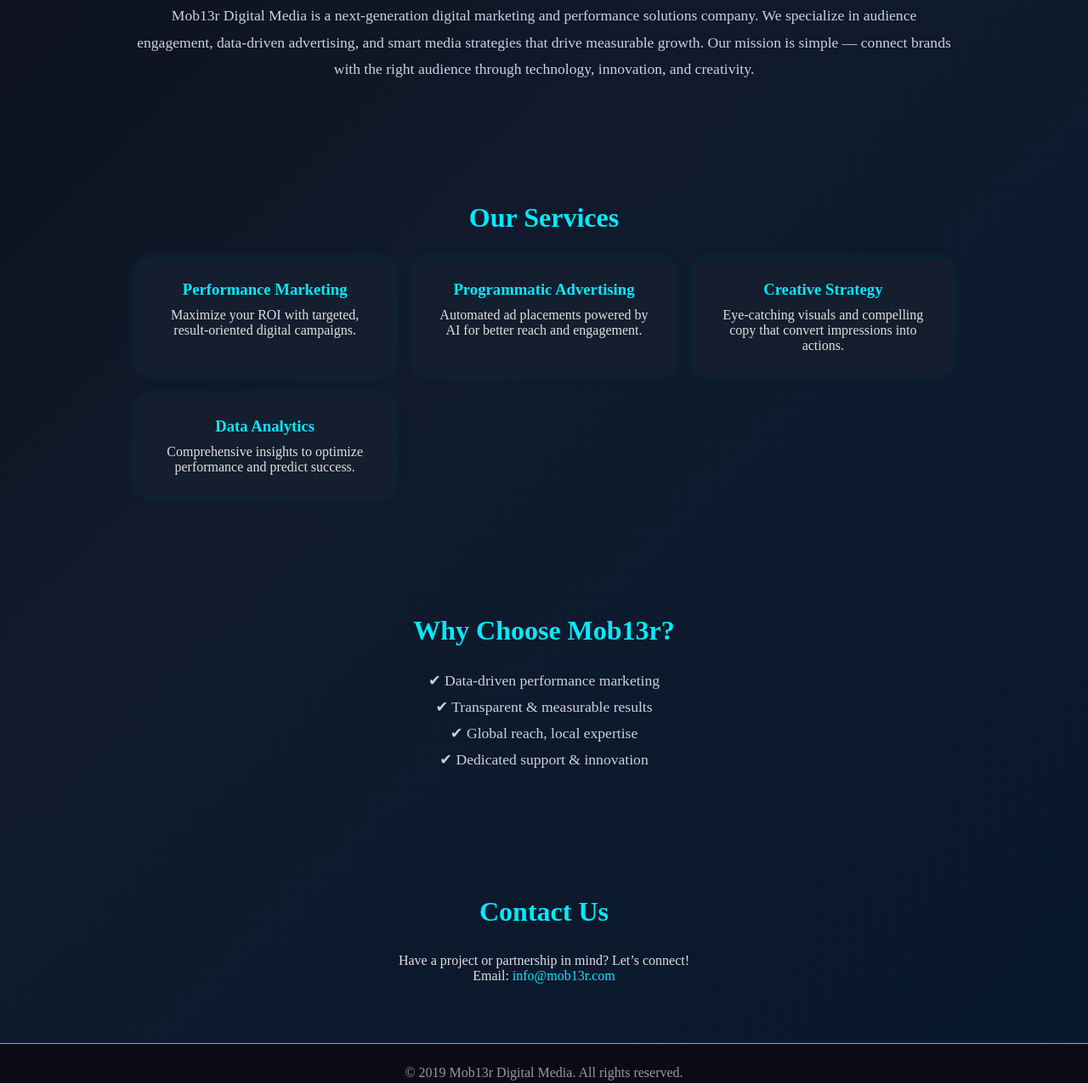
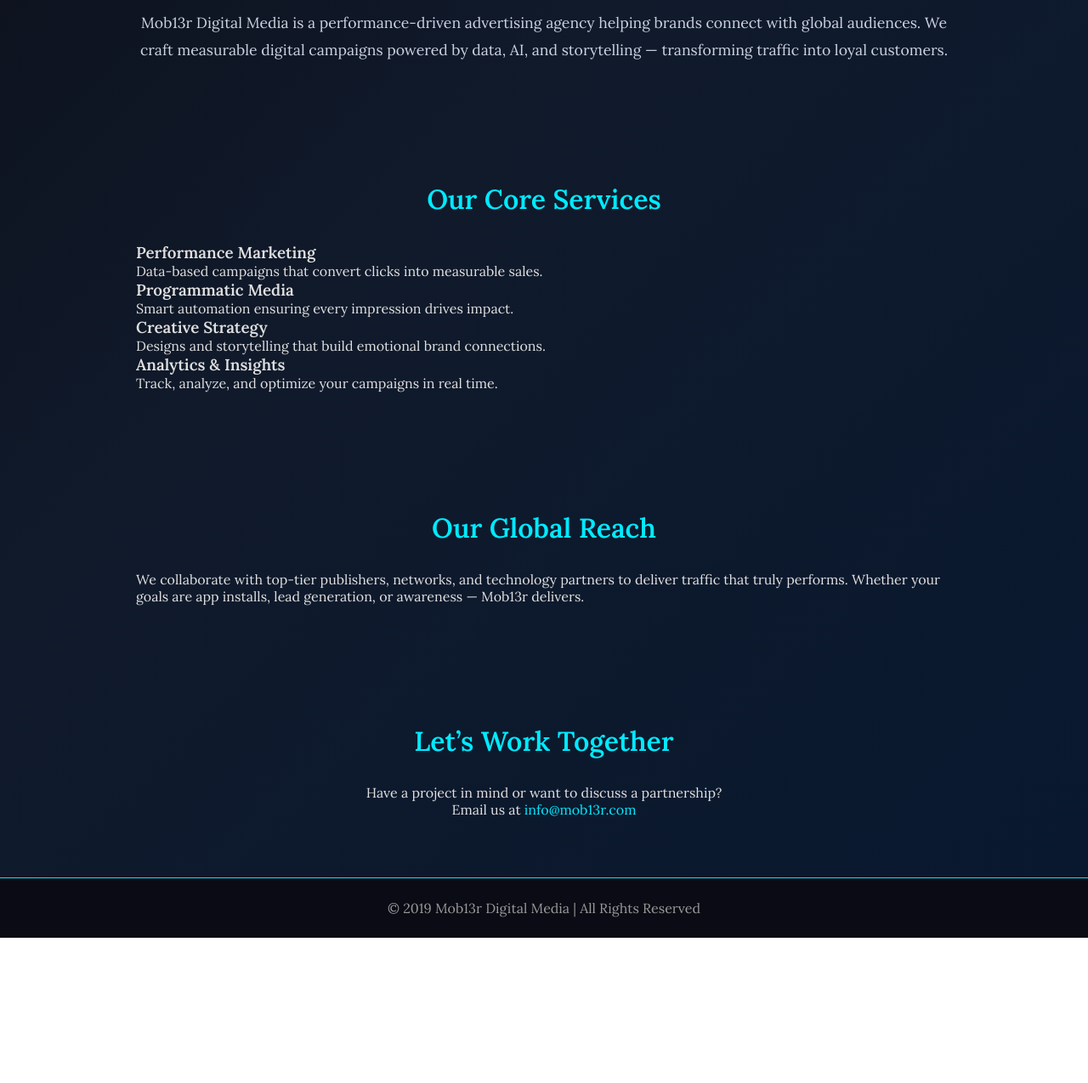
Before and after one commit to Anil1013/Mob13r, a plain HTML site: page index.html in a window 1280 px wide. Shown: the part 922-2197 px from the top of the page at 85% size. After the commit the page ends 2026 px from the top, so only its background shows below. Drawn offline with Linux system fonts and the light colour scheme.

Commit message:
Update index.html

```diff
--- a/index.html
+++ b/index.html
@@ -5,80 +5,78 @@
   <meta name="viewport" content="width=device-width, initial-scale=1.0" />
   <title>Mob13r Digital Media</title>
   <link rel="stylesheet" href="styles.css" />
+  <link href="https://fonts.googleapis.com/css2?family=Lora:wght@400;600&family=Poppins:wght@400;600;700&display=swap" rel="stylesheet">
 </head>
 <body>
   <header>
-    <div class="navbar">
-      <img src="logo.png" alt="Mob13r Digital Media Logo" class="logo">
-      <nav>
+    <nav class="navbar">
+      <div class="nav-container">
+        <img src="logo.png" alt="Mob13r Logo" class="logo" />
         <ul class="nav-links">
           <li><a href="#home">Home</a></li>
           <li><a href="#about">About</a></li>
           <li><a href="#services">Services</a></li>
-          <li><a href="#why">Why Us</a></li>
+          <li><a href="#partners">Partners</a></li>
           <li><a href="#contact">Contact</a></li>
         </ul>
-      </nav>
-    </div>
+      </div>
+    </nav>
   </header>
 
   <section id="home" class="hero">
     <div class="hero-content">
-      <h1>Mob13r Digital Media</h1>
-      <p>Performance. Precision. Power.</p>
-      <a href="#services" class="btn">Explore Our Services</a>
+      <h1>Empowering Digital Performance</h1>
+      <p>Mob13r Digital Media — where data meets creativity to drive results.</p>
+      <a href="#services" class="btn">Get Started</a>
     </div>
   </section>
 
   <section id="about" class="about">
-    <h2>About Us</h2>
+    <h2>Who We Are</h2>
     <p>
-      Mob13r Digital Media is a next-generation digital marketing and performance solutions company.
-      We specialize in audience engagement, data-driven advertising, and smart media strategies that drive measurable growth.
-      Our mission is simple — connect brands with the right audience through technology, innovation, and creativity.
+      Mob13r Digital Media is a performance-driven advertising agency helping brands connect with global audiences.
+      We craft measurable digital campaigns powered by data, AI, and storytelling — transforming traffic into loyal customers.
     </p>
   </section>
 
   <section id="services" class="services">
-    <h2>Our Services</h2>
-    <div class="service-container">
-      <div class="service-box">
+    <h2>Our Core Services</h2>
+    <div class="service-grid">
+      <div class="card">
         <h3>Performance Marketing</h3>
-        <p>Maximize your ROI with targeted, result-oriented digital campaigns.</p>
+        <p>Data-based campaigns that convert clicks into measurable sales.</p>
       </div>
-      <div class="service-box">
-        <h3>Programmatic Advertising</h3>
-        <p>Automated ad placements powered by AI for better reach and engagement.</p>
+      <div class="card">
+        <h3>Programmatic Media</h3>
+        <p>Smart automation ensuring every impression drives impact.</p>
       </div>
-      <div class="service-box">
+      <div class="card">
         <h3>Creative Strategy</h3>
-        <p>Eye-catching visuals and compelling copy that convert impressions into actions.</p>
+        <p>Designs and storytelling that build emotional brand connections.</p>
       </div>
-      <div class="service-box">
-        <h3>Data Analytics</h3>
-        <p>Comprehensive insights to optimize performance and predict success.</p>
+      <div class="card">
+        <h3>Analytics & Insights</h3>
+        <p>Track, analyze, and optimize your campaigns in real time.</p>
       </div>
     </div>
   </section>
 
-  <section id="why" class="why-us">
-    <h2>Why Choose Mob13r?</h2>
-    <ul>
-      <li>✔ Data-driven performance marketing</li>
-      <li>✔ Transparent & measurable results</li>
-      <li>✔ Global reach, local expertise</li>
-      <li>✔ Dedicated support & innovation</li>
-    </ul>
+  <section id="partners" class="partners">
+    <h2>Our Global Reach</h2>
+    <p>
+      We collaborate with top-tier publishers, networks, and technology partners to deliver traffic that truly performs.
+      Whether your goals are app installs, lead generation, or awareness — Mob13r delivers.
+    </p>
   </section>
 
   <section id="contact" class="contact">
-    <h2>Contact Us</h2>
-    <p>Have a project or partnership in mind? Let’s connect!</p>
-    <p>Email: <a href="mailto:info@mob13r.com">info@mob13r.com</a></p>
+    <h2>Let’s Work Together</h2>
+    <p>Have a project in mind or want to discuss a partnership?</p>
+    <p>Email us at <a href="mailto:info@mob13r.com">info@mob13r.com</a></p>
   </section>
 
   <footer>
-    <p>© 2019 Mob13r Digital Media. All rights reserved.</p>
+    <p>© 2019 Mob13r Digital Media | All Rights Reserved</p>
   </footer>
 </body>
 </html>
```
